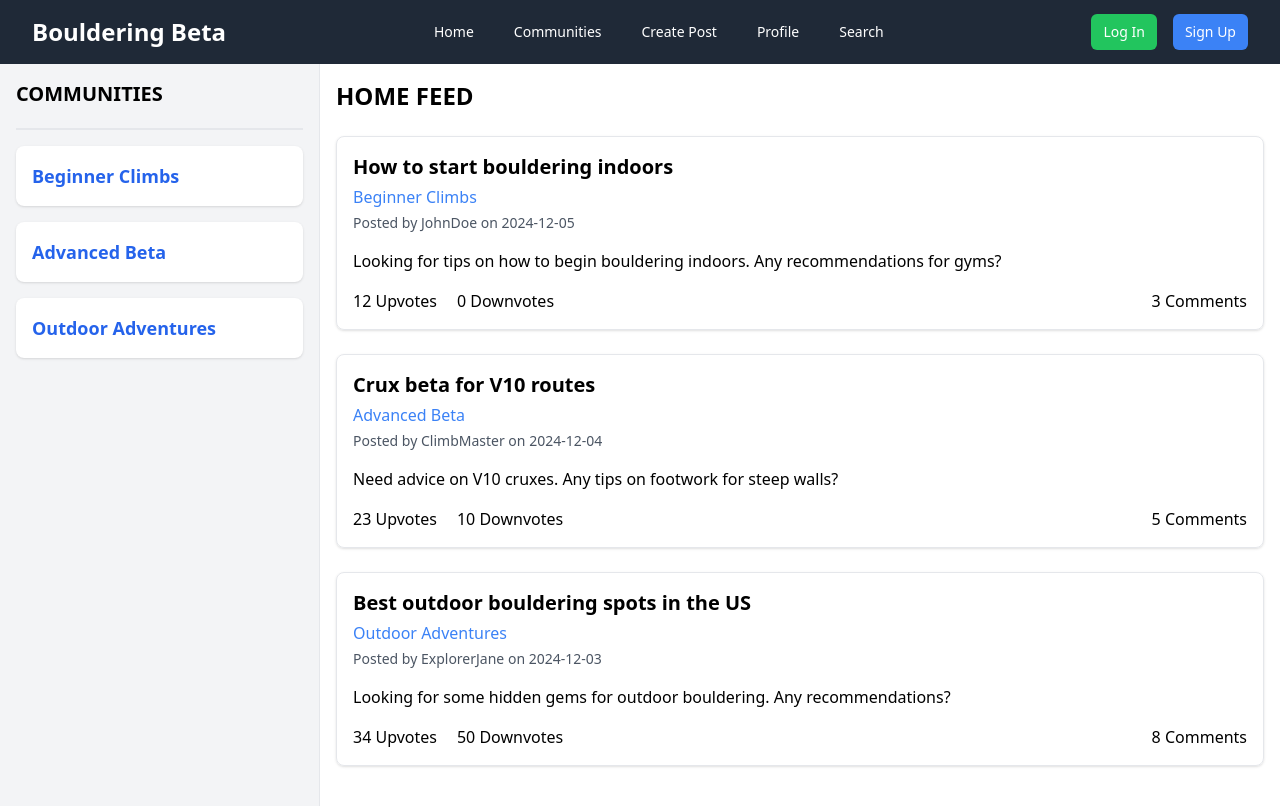
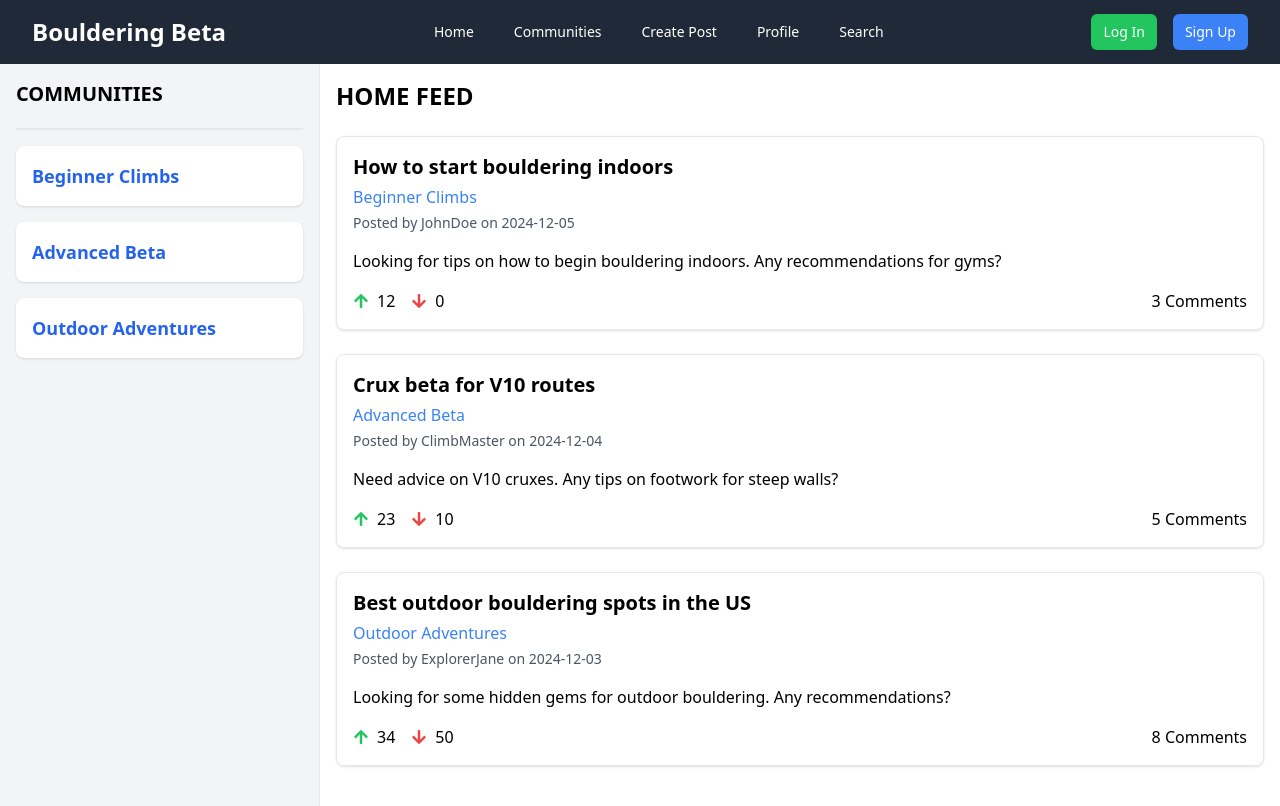
Before and after one commit to Joh221105/bouldering-beta, a React (Create React App) app in the folder frontend/: page / in a window 1280 px wide. Shown: the top 806 px of the page. Built offline with nearby package versions, Linux system fonts and the light colour scheme.

Commit message:
modularizes postCard component, replaces upvotes and downvotes with icons

```diff
--- a/frontend/src/Common/PostCard.js
+++ /dev/null
@@ -1,9 +0,0 @@
-import React from 'react'
-
-const PostCard = () => {
-  return (
-    <div>PostCard</div>
-  )
-}
-
-export default PostCard
--- /dev/null
+++ b/frontend/src/Common/PostCards.js
@@ -0,0 +1,32 @@
+import React from "react";
+import { FaArrowUp, FaArrowDown } from "react-icons/fa";
+
+const PostCards = ({ post }) => {
+  const { community, title, author, date, body, upvotes, downvotes, comments } = post;
+
+  return (
+    <div className="mb-6 p-4 border rounded-lg shadow hover:shadow-lg transition-shadow">
+      <h2 className="text-xl font-semibold">{title}</h2>
+      <p className="my-1 text-blue-500">{community}</p>
+      <p className="text-gray-600 text-sm">
+        Posted by {author} on {date}
+      </p>
+      <p className="my-4">{body}</p>
+      <div className="flex justify-between items-center">
+        <div className="flex items-center space-x-4">
+          <div className="flex items-center space-x-2">
+            <FaArrowUp className="text-green-500" />
+            <span>{upvotes}</span>
+          </div>
+          <div className="flex items-center space-x-2">
+            <FaArrowDown className="text-red-500" />
+            <span>{downvotes}</span>
+          </div>
+        </div>
+        <span>{comments} Comments</span>
+      </div>
+    </div>
+  );
+};
+
+export default PostCards;
--- a/frontend/src/Home/pages/HomePage.js
+++ b/frontend/src/Home/pages/HomePage.js
@@ -1,5 +1,6 @@
 import React from "react";
 import posts from "../../data/postData";
+import PostCard from "../../Common/PostCards";
 
 const HomePage = () => {
   return (
@@ -30,21 +31,7 @@ const HomePage = () => {
       <div className="w-3/4 p-4">
         <h1 className="text-2xl font-bold mb-6 uppercase">Home Feed</h1>
         {posts.map((post) => (
-          <div key={post.id} className="mb-6 p-4 border rounded-lg shadow">
-            <h2 className="text-xl font-semibold">{post.title}</h2>
-            <p className="my-1 text-blue-500">{post.community}</p>
-            <p className="text-gray-600 text-sm">
-              Posted by {post.author} on {post.date}
-            </p>
-            <p className="my-4">{post.body}</p>
-            <div className="flex justify-between items-center">
-              <div>
-                <span className="mr-5">{post.upvotes} Upvotes</span>
-                <span>{post.downvotes} Downvotes</span>
-              </div>
-              <span>{post.comments} Comments</span>
-            </div>
-          </div>
+          <PostCard key={post.id} post={post} />
         ))}
       </div>
     </div>
```
Also changed, not shown: frontend/src/Common/SearchBar.js (deleted).
